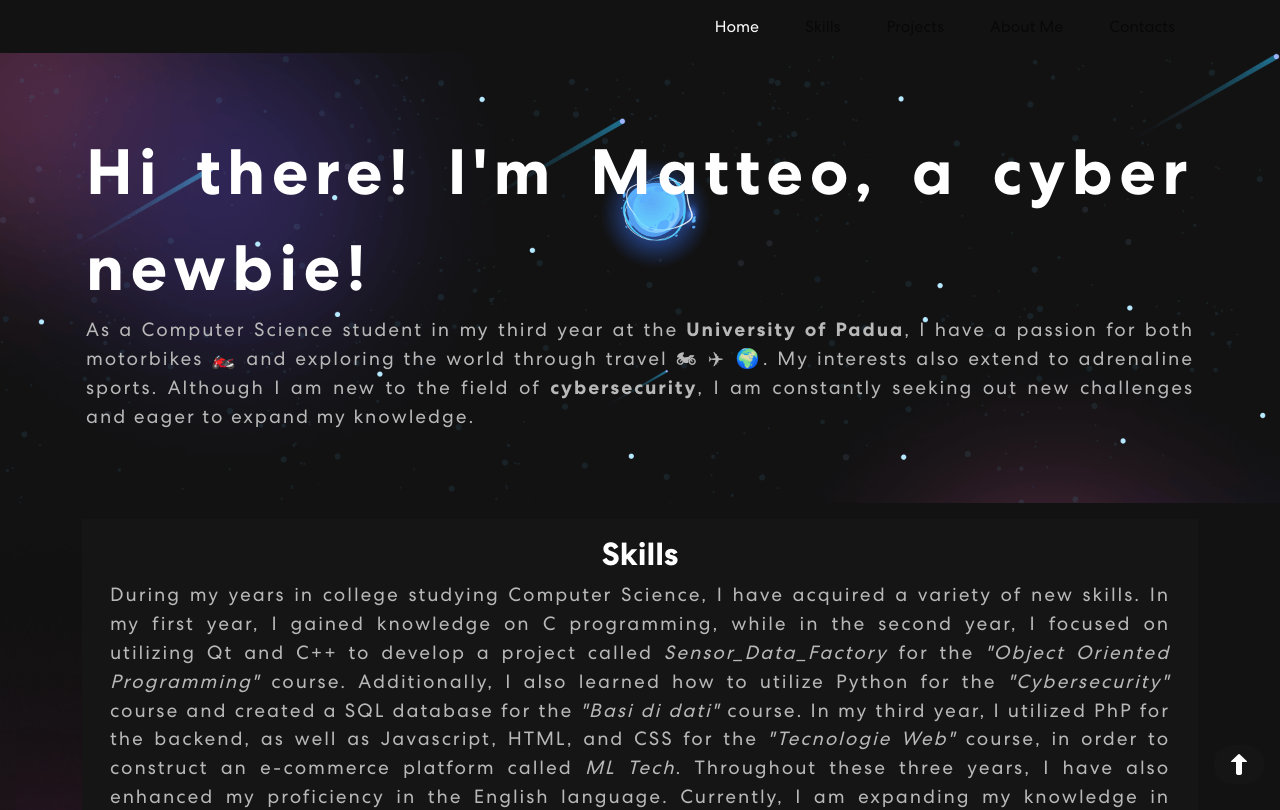
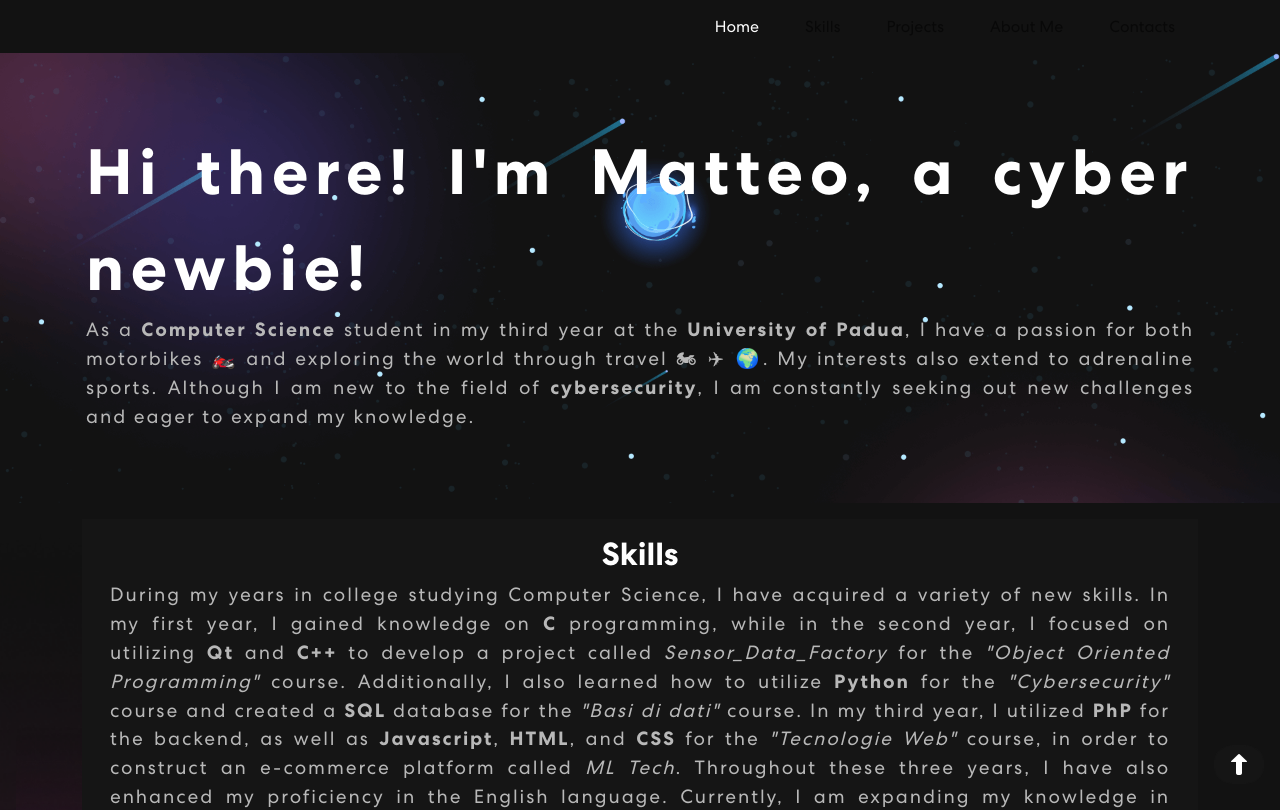
Before and after one commit to tiozzom4tteo/Portfolio, a React (Create React App) app: page / in a window 1280 px wide. Shown: the top 810 px of the page. Built offline with nearby package versions, Linux system fonts and the light colour scheme.

Commit message:
add bold writing + fix git footer icon

```diff
--- a/src/App.css
+++ b/src/App.css
@@ -446,6 +446,10 @@ li {
   transition: 0.3s ease-in-out;
 }
 
+#git {
+  filter: invert(1);
+}
+
 .social-icon a:hover img {
   filter: brightness(0) saturate(100%) invert(0%) sepia(7%) saturate(98%) hue-rotate(346deg) brightness(95%) contrast(86%);
 }
--- a/src/components/Banner.js
+++ b/src/components/Banner.js
@@ -70,7 +70,7 @@ export const Banner = () => {
                     {`Hi there! I'm Matteo, a\n`} <span>{text}</span>
                   </h1>
                   <p>
-                    As a Computer Science student in my third year at the
+                    As a <b>Computer Science</b> student in my third year at the
                     <b> University of Padua</b>, I have a passion for both
                     motorbikes 🏍️ and exploring the world through travel{" "}
                     <span> &#x1F3CD;</span> <span>&#x2708; &#x1F30D;</span>. My
--- a/src/components/Footer.js
+++ b/src/components/Footer.js
@@ -24,7 +24,7 @@ export const Footer = () => {
                 <img src={navIcon1} />
               </a>
               <a href="https://github.com/tiozzom4tteo">
-                <img src={navIcon4} />
+                <img id="git" src={navIcon4} />
               </a>
               <a href="mailto:matteotiozzo.lavoro@gmail.com">
                 <img src={navIcon2} />
--- a/src/components/Skills.js
+++ b/src/components/Skills.js
@@ -54,19 +54,20 @@ export const Skills = () => {
               <p>
                 During my years in college studying Computer Science, I have
                 acquired a variety of new skills. In my first year, I gained
-                knowledge on C programming, while in the second year, I focused
-                on utilizing Qt and C++ to develop a project called{" "}
-                <em>Sensor_Data_Factory</em> for the{" "}
+                knowledge on <b>C</b> programming, while in the second year, I
+                focused on utilizing <b>Qt</b> and <b>C++</b> to develop a
+                project called <em>Sensor_Data_Factory</em> for the{" "}
                 <em>"Object Oriented Programming" </em>
-                course. Additionally, I also learned how to utilize Python for
-                the <em>"Cybersecurity"</em> course and created a SQL database
-                for the <em>"Basi di dati"</em> course. In my third year, I
-                utilized PhP for the backend, as well as Javascript, HTML, and
-                CSS for the <em>"Tecnologie Web"</em> course, in order to
-                construct an e-commerce platform called <em>ML Tech</em>.
-                Throughout these three years, I have also enhanced my
-                proficiency in the English language. Currently, I am expanding
-                my knowledge in cybersecurity. These are my abilities:
+                course. Additionally, I also learned how to utilize{" "}
+                <b>Python</b> for the <em>"Cybersecurity"</em> course and
+                created a <b>SQL</b> database for the <em>"Basi di dati"</em>{" "}
+                course. In my third year, I utilized <b>PhP</b> for the backend,
+                as well as <b>Javascript</b>, <b>HTML</b>, and <b>CSS</b> for
+                the <em>"Tecnologie Web"</em> course, in order to construct an
+                e-commerce platform called <em>ML Tech</em>. Throughout these
+                three years, I have also enhanced my proficiency in the English
+                language. Currently, I am expanding my knowledge in
+                cybersecurity. These are my abilities:
               </p>
               <Carousel
                 responsive={responsive}
```
